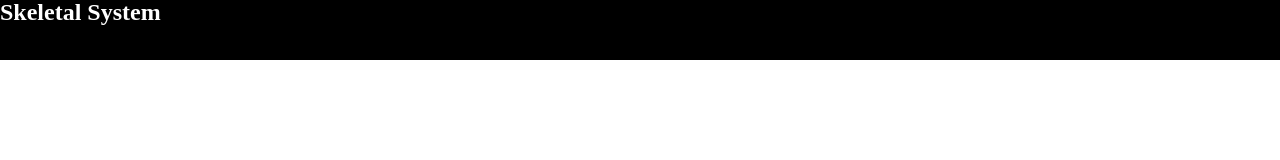
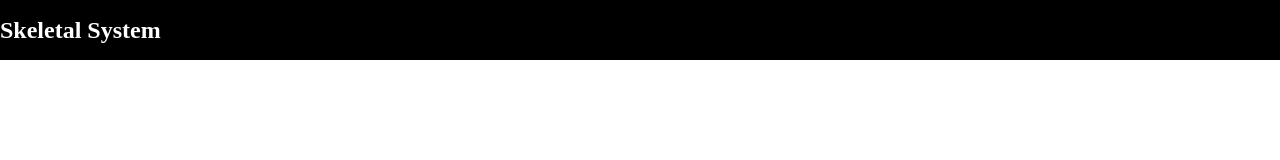
Before and after one commit to GarrettYWebutuck/SkeletalSystemAnat, a plain HTML site: page index.html in a window 1280 px wide. Drawn offline with Linux system fonts and the light colour scheme.

Commit message:
Update index.html

```diff
--- a/index.html
+++ b/index.html
@@ -11,7 +11,7 @@
     			height:60px;
     			background-color:black;
 				color:white;
-				line-height:150%;
+				line-height:60px;
 			}
 		</style>
   	</head>
```
